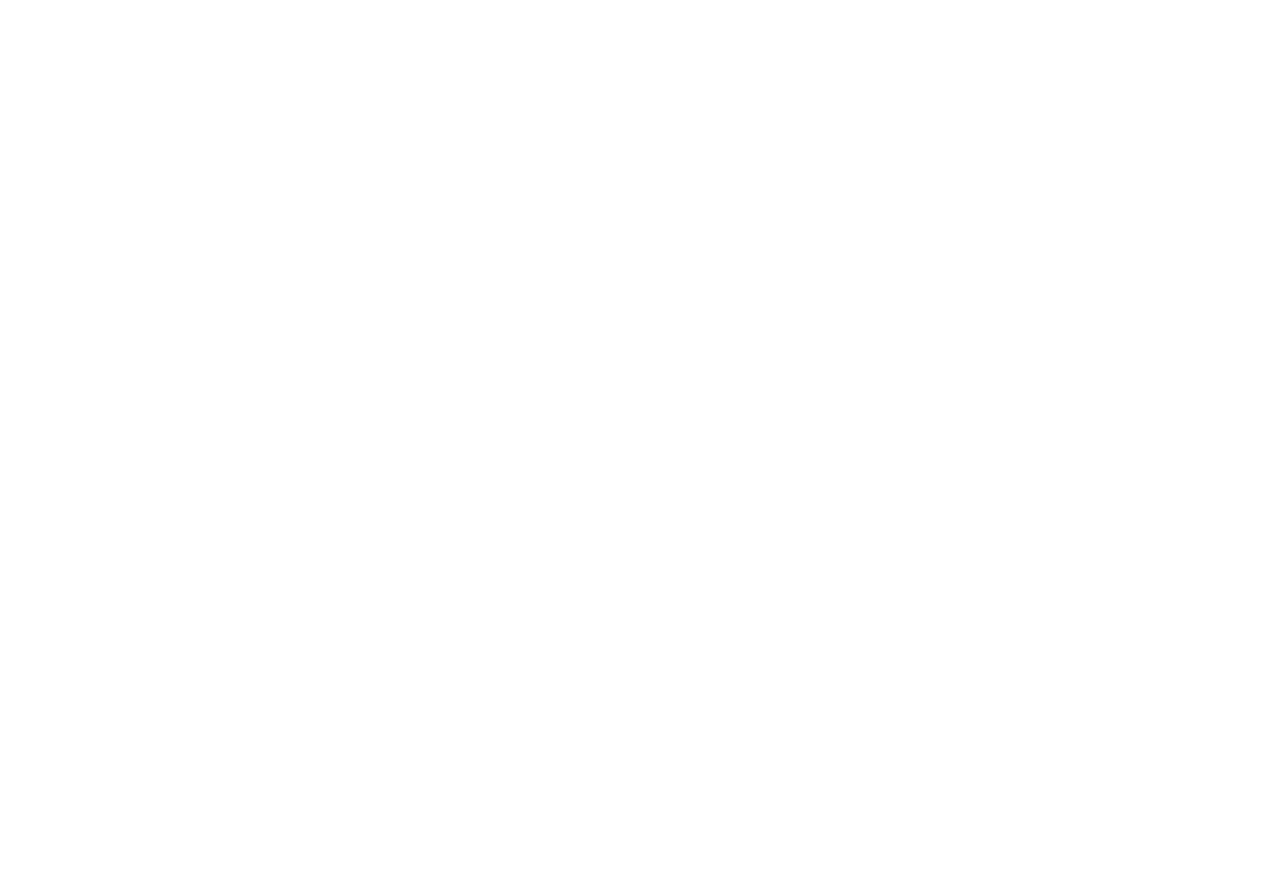
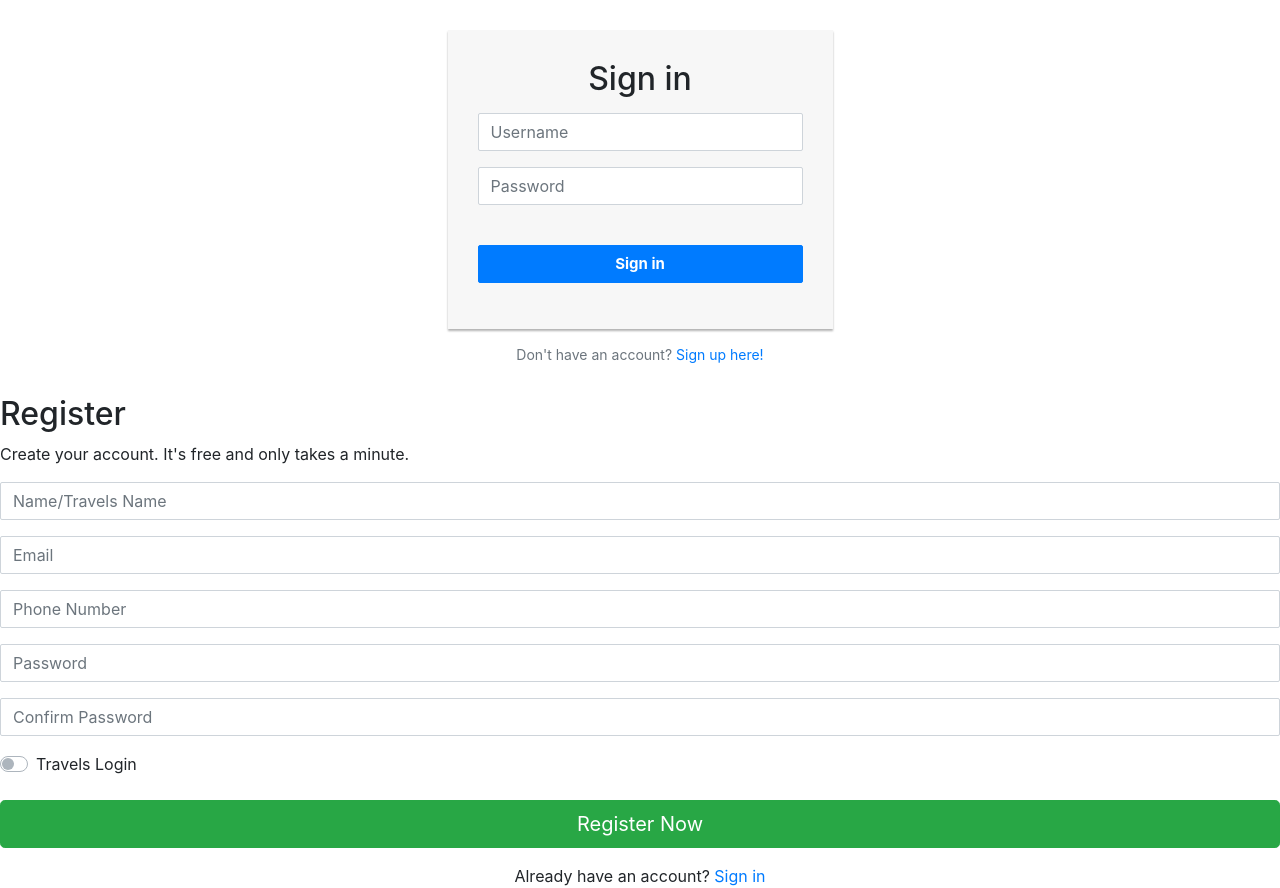
Before and after one commit to Antonyrahul/creatorsincdash, an Angular app: page /login in a window 1280 px wide. Before the commit this address led to /. Before the commit the page ends 800 px from the top, so only its background shows below. Built offline with nearby package versions, Linux system fonts and the light colour scheme.

Commit message:
changes for admin login

```diff
--- /dev/null
+++ b/src/app/login/login.component.css
@@ -0,0 +1,53 @@
+.login-form {
+    width: 385px;
+    margin: 30px auto;
+}
+.login-form form {
+    margin-bottom: 15px;
+    background: #f7f7f7;
+    box-shadow: 0px 2px 2px rgba(0, 0, 0, 0.3);
+    padding: 30px;
+}
+.login-form h2 {
+    margin: 0 0 15px;
+}
+.form-control, .login-btn {
+    min-height: 38px;
+    border-radius: 2px;
+}
+.input-group-addon .fa {
+    font-size: 18px;
+}
+.login-btn {
+    font-size: 15px;
+    font-weight: bold;
+}
+.social-btn .btn {
+    border: none;
+    margin: 10px 3px 0;
+    opacity: 1;
+}
+.social-btn .btn:hover {
+    opacity: 0.9;
+}
+.social-btn .btn-primary {
+    background: #507cc0;
+}
+.social-btn .btn-info {
+    background: #64ccf1;
+}
+.social-btn .btn-danger {
+    background: #df4930;
+}
+.or-seperator {
+    margin-top: 20px;
+    text-align: center;
+    border-top: 1px solid #ccc;
+}
+.or-seperator i {
+    padding: 0 10px;
+    background: #f7f7f7;
+    position: relative;
+    top: -11px;
+    z-index: 1;
+}
--- /dev/null
+++ b/src/app/login/login.component.html
@@ -0,0 +1,78 @@
+<div class="container">
+    <div class="login-form">
+        <form  [formGroup]= "loginform" (submit)="processdata();">
+            <h2 class="text-center">Sign in</h2>
+            <div class="form-group">
+                <div class="input-group">
+
+                    <input type="text" class="form-control" formControlName="email" placeholder="Username">
+                </div>
+            </div>
+            <div class="form-group">
+                <div class="input-group">
+
+                    <input type="password" class="form-control" formControlName="password" placeholder="Password" >
+                </div>
+            </div>
+
+            <br>
+            <div class="form-group">
+                <button type="submit" class="btn btn-primary login-btn btn-block">Sign in</button>
+            </div>
+
+
+
+        </form>
+        <p class="text-center text-muted small">Don't have an account? <a href="register">Sign up here!</a></p>
+    </div>
+    </div>
+    <div id="snackbar">{{this.message}}</div>
+
+
+
+
+
+
+    <div class="signup-form">
+        <form  [formGroup]= "registerform" (submit)="processdata_reg();">
+            <h2>Register</h2>
+            <p class="hint-text">Create your account. It's free and only takes a minute.</p>
+            <div class="form-group">
+                <div class="row">
+                    <div class="col-lg-12 col-md-12 col-sm-12"><input type="text" class="form-control" formControlName="name" placeholder="Name/Travels Name" required="required"></div>
+
+                </div>
+            </div>
+            <div class="form-group">
+                <input type="email" class="form-control" formControlName="email" placeholder="Email" required="required">
+            </div>
+            <div class="form-group">
+                <input type="tel" class="form-control" formControlName="phone" placeholder="Phone Number" required="required">
+            </div>
+            <div class="form-group">
+                <input type="password" class="form-control" formControlName="password" placeholder="Password" required="required">
+            </div>
+            <div class="form-group">
+                <input type="password" class="form-control" formControlName="confirmpassword" placeholder="Confirm Password" required="required">
+                <div class="error-msg" *ngIf="registerform.value.password !== registerform.value.confirmpassword">
+                    Passwords don't match.
+                </div>
+            </div>
+
+          <!--  <div class="form-group">
+                <label class="checkbox-inline"><input type="checkbox" formControlName="teacher"> Register as teacher </label>
+            </div>-->
+            <div class="custom-control custom-switch">
+                <input type="checkbox" class ="custom-control-input"  formControlName="travels" id="customSwitch1" >
+                <label class="custom-control-label"  for="customSwitch1"> Travels Login</label>
+               <!-- <a href="#" class="pull-right">Forgot Password?</a>-->
+            </div>
+            <br>
+
+            <div class="form-group">
+                <button type="submit" class="btn btn-success btn-lg btn-block">Register Now</button>
+            </div>
+        </form>
+        <div class="text-center">Already have an account? <a href="login">Sign in</a></div>
+
+    </div>
--- /dev/null
+++ b/src/app/login/login.component.ts
@@ -0,0 +1,99 @@
+import { Component, OnInit } from '@angular/core';
+import {FormGroup,FormControl, Validators} from'@angular/forms';
+import {ProductService} from '../product.service'
+import { Router } from '@angular/router';
+
+@Component({
+  selector: 'app-login',
+  templateUrl: './login.component.html',
+  styleUrls: ['./login.component.css']
+})
+export class LoginComponent implements OnInit {
+  loginform;
+message;
+registerform;
+constructor(private productservice:ProductService,private router:Router) {
+  this.loginform = new FormGroup({
+    email:new FormControl('',[Validators.required,Validators.email]),
+    password:new FormControl('',[Validators.required]),
+    travels:new FormControl()
+
+
+  })
+
+  this.registerform = new FormGroup({
+    name : new FormControl('',Validators.required),
+    email:new FormControl('',[Validators.required,Validators.email]),
+    password:new FormControl('',[Validators.required]),
+    confirmpassword: new FormControl('',Validators.required),
+    phone:new FormControl('',Validators.required),
+    travels: new FormControl()
+ })
+}
+
+  ngOnInit(): void {
+  }
+
+  processdata()
+  {
+    if(this.loginform.valid)
+    console.log(this.loginform.value)
+    this.productservice.loginUser(this.loginform.value).subscribe((data)=>{
+      console.log(data)
+      this.message = data.message
+      this.toastmessage();
+console.log(data.status)
+      if(data.status ==200)
+      {
+        this.message = "login success"
+      this.toastmessage();
+      console.log("logged in")
+      localStorage.setItem('name', data.name);
+      localStorage.setItem('email',data.email);
+      localStorage.setItem('jwtToken',data.jwttoken)
+      localStorage.setItem('isTravels',this.loginform.value.travels)
+      localStorage.setItem('uniqueid',data.uniqueid)
+      localStorage.setItem('accstatus',data.accstatus)
+
+      this.router.navigate(['/'])
+      .then(() => {
+        window.location.reload();
+      });
+      }
+      else
+      {
+      console.log("failed")
+      this.message = "Incorrect username or password"
+      this.toastmessage();
+      }
+
+    })
+  }
+  toastmessage() {
+    var x = document.getElementById("snackbar");
+
+    // Add the "show" class to DIV
+    x.className = "show";
+
+    // After 3 seconds, remove the show class from DIV
+    setTimeout(function(){ x.className = x.className.replace("show", ""); }, 3000);
+  }
+
+  processdata_reg()
+  {
+    if(this.registerform.valid){
+    console.log(this.registerform.value)
+    if(this.registerform.value.travels ==true)
+    {
+      this.registerform.value.accstatus ="pending"
+    }
+    this.productservice.registerUser(this.registerform.value).subscribe((data)=>{
+      console.log(data)
+      this.router.navigate(['login'])
+
+    })
+  }
+  }
+
+
+}
--- a/src/app/product.service.ts
+++ b/src/app/product.service.ts
@@ -9,11 +9,22 @@
 
   constructor(private http:HttpClient) { }
 
+  loginUser(data):Observable<any>{
+    console.log(data)
+    return this.http.post("https://creators.inc/loginuser",data)
+  }
+
+
+  registerUser(data):Observable<any>{
+    console.log(data)
+    return this.http.post("https://creators.inc/registeruser",data)
+  }
+
   getalldata(data):Observable<any>{
     console.log(data)
 //https://server.antonyrahul.site
     // { Authorization: "Bearer " + localStorage.getItem("token")})
-    return this.http.post("https://server.creators.inc/getalldata",data)
+    return this.http.post("https://creators.inc/getalldata",data)
   }
 
   downloadFile(data, filename='data') {
```
Also changed, not shown: src/app/app-routing.module.ts (+6 -1 lines), src/app/app.module.ts (+7 -2 lines), 1 other file (tests, documents, lock files or other folders).
